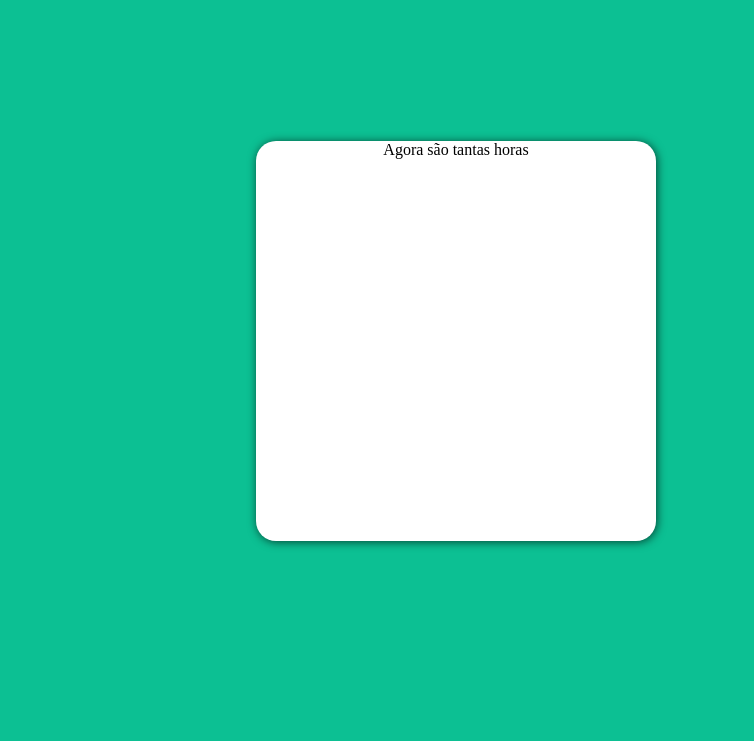
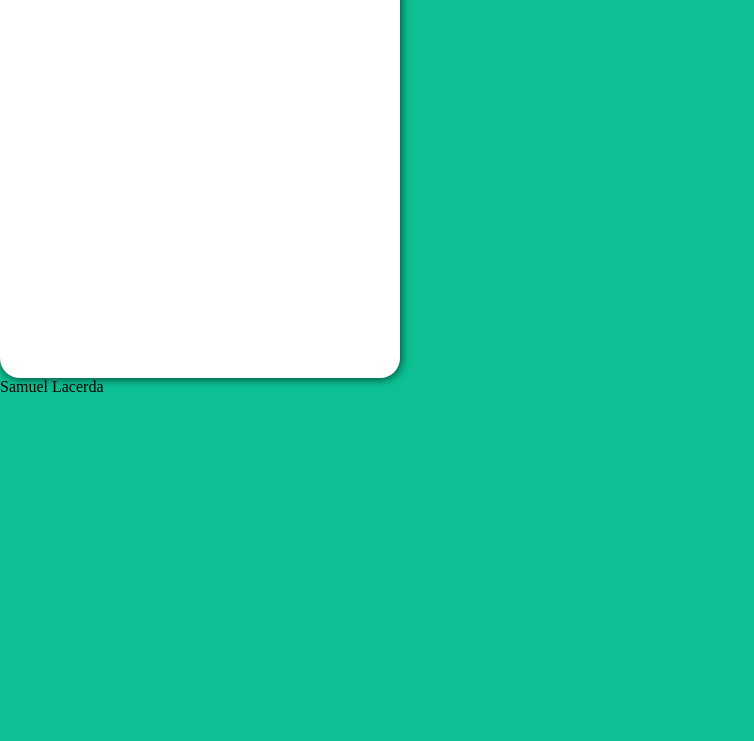
Before and after one commit to Samuel-Lacerda/javascript, a plain HTML site: page aula12ex/modelo.html in a window 1280 px wide. Shown: the part 59-800 px from the top of the page, without its empty margins (0-754 px from the left). Drawn offline with Linux system fonts and the light colour scheme.

Commit message:
Update style.css

```diff
--- a/aula12ex/estilos/style.css
+++ b/aula12ex/estilos/style.css
@@ -18,12 +18,4 @@ div#box{
     border-radius: 20px;
     box-shadow: 1px 1px 10px rgba(0, 0, 0, 0.664);
     text-align: center;
-    position: absolute;
-    top: 25%;
-    left: 20%;
-
 }
-
-footer{
-    text-align: center;
-}
```
